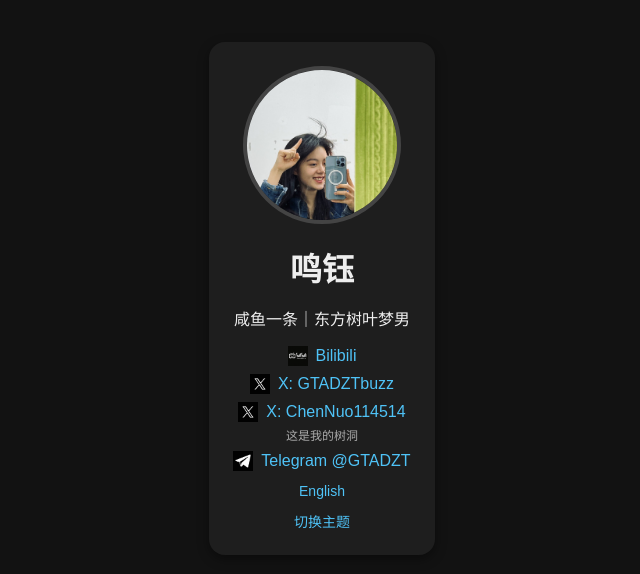
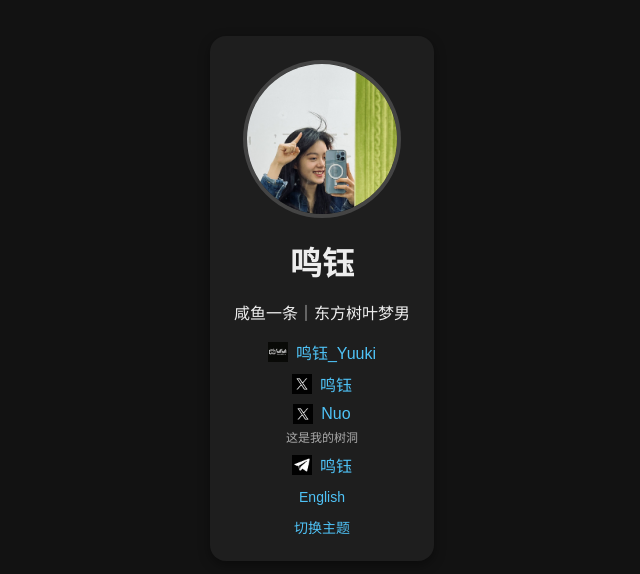
Before and after one commit to GTADZT07/mingyu, a plain HTML site: page index.html in a window 1280 px wide. Shown: the part 102-676 px from the top of the page, without its empty margins (318-958 px from the left). Drawn offline with Linux system fonts and the light colour scheme.

Commit message:
Update index.html

```diff
--- a/index.html
+++ b/index.html
@@ -77,11 +77,11 @@
     <h1 id="name">鸣钰</h1>
     <p id="bio">咸鱼一条｜东方树叶梦男</p>
     <div class="links">
-      <a href="https://space.bilibili.com/509224563" target="_blank"><img src="bilibili.png" alt="bilibili logo">Bilibili</a>
-      <a href="https://x.com/GTADZTbuzz" target="_blank"><img src="x.png" alt="x logo">X: GTADZTbuzz</a>
-      <a href="https://x.com/ChenNuo114514" target="_blank"><img src="x.png" alt="x logo">X: ChenNuo114514</a>
+      <a href="https://space.bilibili.com/509224563" target="_blank"><img src="bilibili.png" alt="bilibili logo">鸣钰_Yuuki</a>
+      <a href="https://x.com/GTADZTbuzz" target="_blank"><img src="x.png" alt="x logo">鸣钰</a>
+      <a href="https://x.com/ChenNuo114514" target="_blank"><img src="x.png" alt="x logo">Nuo</a>
       <div class="note" id="note">这是我的树洞</div>
-      <a href="https://t.me/GTADZT" target="_blank"><img src="telegram.png" alt="telegram logo">Telegram @GTADZT</a>
+      <a href="https://t.me/GTADZT" target="_blank"><img src="telegram.png" alt="telegram logo">鸣钰</a>
     </div>
     <div class="lang-switch" id="langBtn" onclick="switchLang()">English</div>
     <div class="theme-switch" onclick="toggleTheme()">切换主题</div>
```
